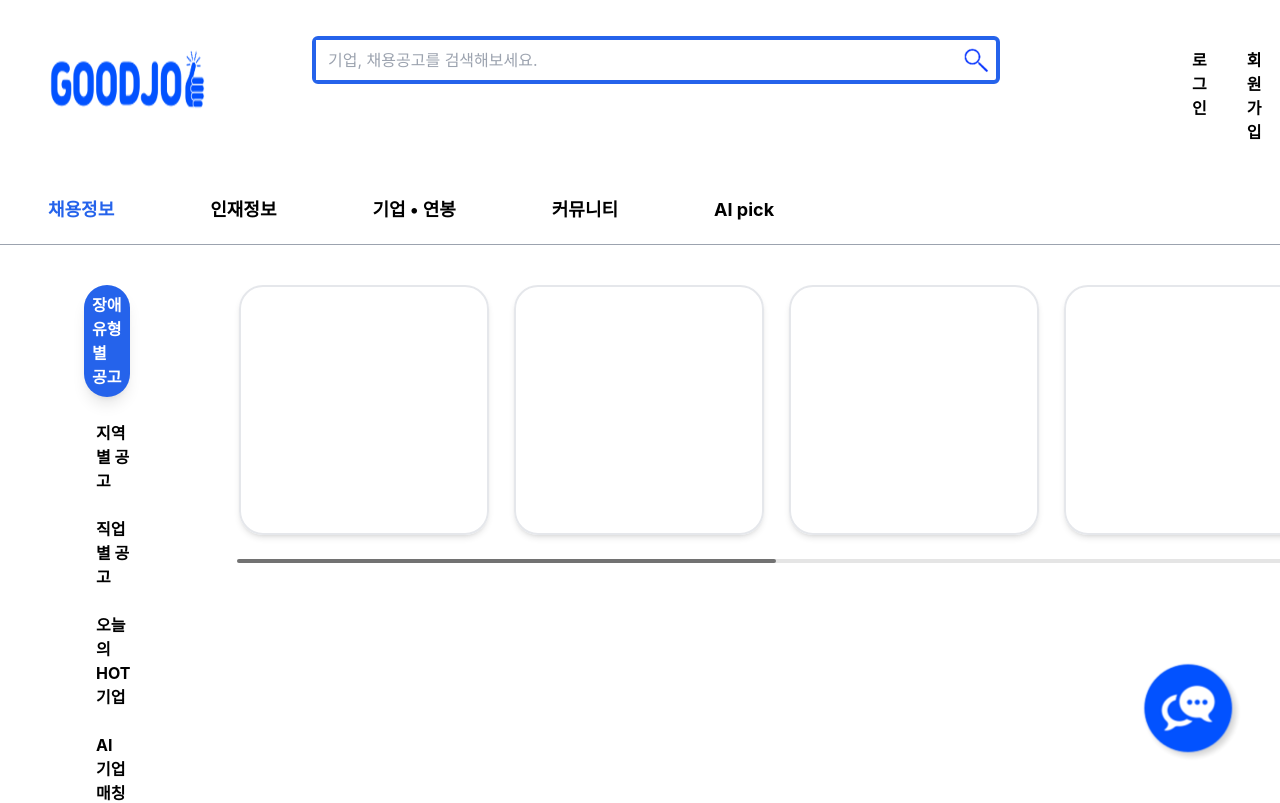
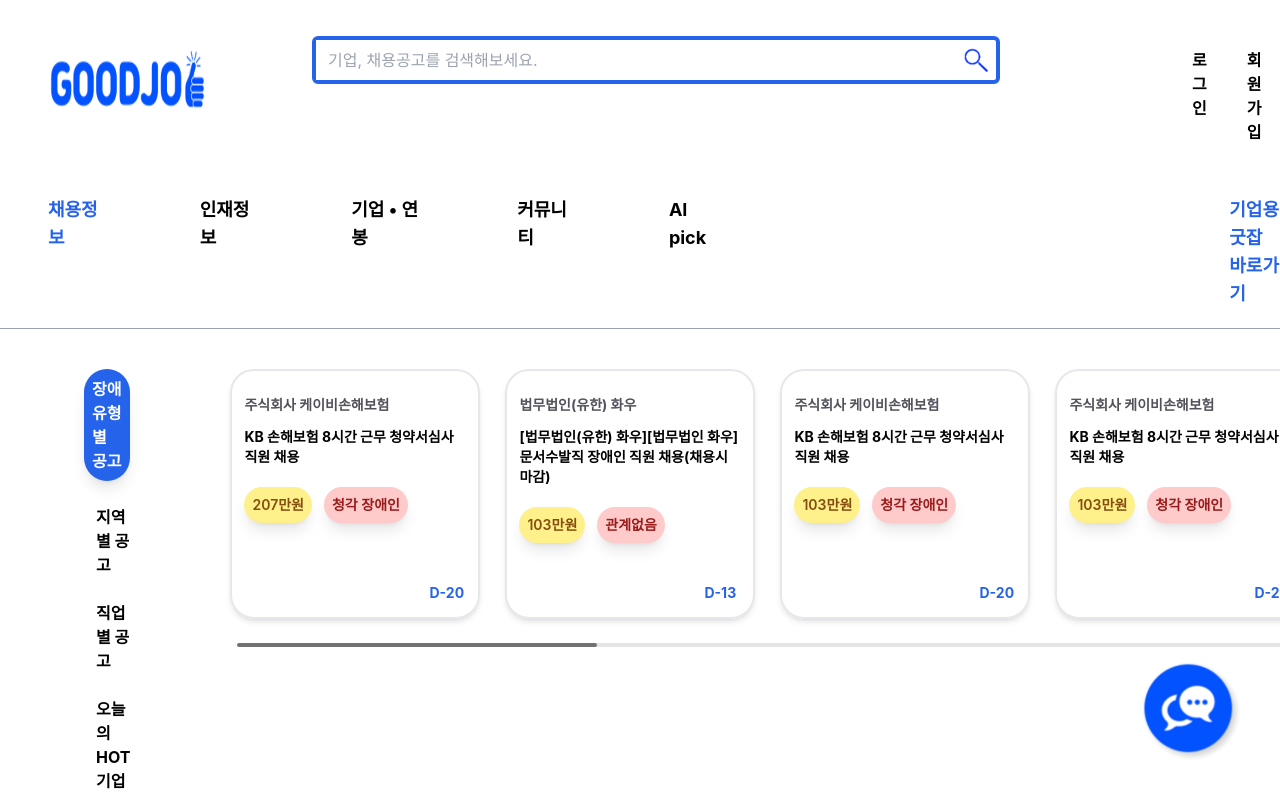
Before and after one commit to taek2222/Disabled_Person_Recruit, a React (Create React App) app: page / in a window 1280 px wide. Shown: the top 803 px of the page. Built offline with nearby package versions, Linux system fonts and the light colour scheme.

Commit message:
[Yoo] 데이터 추가

```diff
--- /dev/null
+++ b/src/component/Contents/Main/disableTypesData.js
@@ -0,0 +1,88 @@
+const disableTypes = [
+    {
+        type: '청각 장애인',
+        company: '주식회사 케이비손해보험',
+        title: 'KB 손해보험 8시간 근무 청약서심사직원 채용',
+        salary: '207만원',
+        deadline: 'D-20',
+    },
+    {
+        type: '관계없음',
+        company: '법무법인(유한) 화우',
+        title: '[법무법인(유한) 화우][법무법인 화우] 문서수발직 장애인 직원 채용(채용시 마감)',
+        salary: '103만원',
+        deadline: 'D-13',
+    },
+    {
+        type: '청각 장애인',
+        company: '주식회사 케이비손해보험',
+        title: 'KB 손해보험 8시간 근무 청약서심사직원 채용',
+        salary: '103만원',
+        deadline: 'D-20',
+    },
+    {
+        type: '청각 장애인',
+        company: '주식회사 케이비손해보험',
+        title: 'KB 손해보험 8시간 근무 청약서심사직원 채용',
+        salary: '103만원',
+        deadline: 'D-20',
+    },
+    {
+        type: '청각 장애인',
+        company: '주식회사 케이비손해보험',
+        title: 'KB 손해보험 8시간 근무 청약서심사직원 채용',
+        salary: '103만원',
+        deadline: 'D-20',
+    },
+    {
+        type: '청각 장애인',
+        company: '주식회사 케이비손해보험',
+        title: 'KB 손해보험 8시간 근무 청약서심사직원 채용',
+        salary: '103만원',
+        deadline: 'D-20',
+    },
+    {
+        type: '청각 장애인',
+        company: '주식회사 케이비손해보험',
+        title: 'KB 손해보험 8시간 근무 청약서심사직원 채용',
+        salary: '103만원',
+        deadline: 'D-20',
+    },
+    {
+        type: '청각 장애인',
+        company: '주식회사 케이비손해보험',
+        title: 'KB 손해보험 8시간 근무 청약서심사직원 채용',
+        salary: '103만원',
+        deadline: 'D-20',
+    },
+    {
+        type: '청각 장애인',
+        company: '주식회사 케이비손해보험',
+        title: 'KB 손해보험 8시간 근무 청약서심사직원 채용',
+        salary: '103만원',
+        deadline: 'D-20',
+    },
+    {
+        type: '청각 장애인',
+        company: '주식회사 케이비손해보험',
+        title: 'KB 손해보험 8시간 근무 청약서심사직원 채용',
+        salary: '103만원',
+        deadline: 'D-20',
+    },
+    {
+        type: '청각 장애인',
+        company: '주식회사 케이비손해보험',
+        title: 'KB 손해보험 8시간 근무 청약서심사직원 채용',
+        salary: '103만원',
+        deadline: 'D-20',
+    },
+    {
+        type: '청각 장애인',
+        company: '주식회사 케이비손해보험',
+        title: 'KB 손해보험 8시간 근무 청약서심사직원 채용',
+        salary: '103만원',
+        deadline: 'D-20',
+    },
+];
+
+export default disableTypes;
--- a/src/component/Contents/Main/main.js
+++ b/src/component/Contents/Main/main.js
@@ -5,52 +5,12 @@
 import { Scrollbar } from 'swiper/modules';
 
 import chat from '../../../image/content/chat.png';
+import disableTypes from './disableTypesData';
 
 const Main = () => {
     const info_categories = ["장애유형별 공고", "지역별 공고", "직업별 공고", "오늘의 HOT 기업", "AI 기업 매칭", "장애인고용장려금"];
     const [selectedCategory, setSelectedCategory] = useState(info_categories[0]);
-    const disableTypes = [
-        {
-            type: '청각 장애인',
-            title: '제목',
-            content: '내용',
-        },
-        {
-            type: '시각 장애인',
-            title: '제목',
-            content: '내용',
-        },
-        {
-            type: '청각 장애인',
-            title: '제목',
-            content: '내용',
-        },
-        {
-            type: '시각 장애인',
-            title: '제목',
-            content: '내용',
-        },
-        {
-            type: '청각 장애인',
-            title: '제목',
-            content: '내용',
-        },
-        {
-            type: '시각 장애인',
-            title: '제목',
-            content: '내용',
-        },
-        {
-            type: '청각 장애인',
-            title: '제목',
-            content: '내용',
-        },
-        {
-            type: '시각 장애인',
-            title: '제목',
-            content: '내용',
-        },
-    ];
+
 
     const handleCategoryClick = (category) => {
         setSelectedCategory(category);
@@ -79,9 +39,15 @@
                         >
                             {disableTypes.map((disableType, index) => (
                                 <SwiperSlide>
-                                    <div key={index} className="flex justify-center mb-8">
-                                        <div className="w-[250px] h-[250px] border-2 flex items-center justify-center rounded-3xl shadow-md">
-
+                                    <div key={index} className="justify-center mb-8">
+                                        <div className="w-[250px] h-[250px] ml-1 p-3 border-2 text-sm font-bold items-center justify-center rounded-3xl shadow-md hover:shadow-lg">
+                                            <p className="mt-3 text-zinc-600">{disableType.company}</p>
+                                            <p className="mt-3">{disableType.title}</p>
+                                            <div className="flex mt-5 font-semibold">
+                                                <p className="text-yellow-800 p-2 shadow-lg bg-yellow-200 rounded-full">{disableType.salary}</p>
+                                                <p className="ml-3 text-red-800 p-2 shadow-lg bg-red-200 rounded-full">{disableType.type}</p>
+                                            </div>
+                                            <p className="fixed bottom-12 ml-[185px] w-16 text-blue-600">{disableType.deadline}</p>
                                         </div>
                                     </div>
                                 </SwiperSlide>
@@ -118,7 +84,7 @@
                     {disableTypes.map((disableType, index) => (
                         <SwiperSlide>
                             <div key={index} className="flex justify-center mb-10">
-                                <div className="w-[300px] h-[300px] border-2 border-slate-400 bg-slate-50 flex items-center justify-center rounded-3xl shadow-md">
+                                <div className="w-[300px] h-[300px] border-2 border-slate-400 bg-slate-50 items-center justify-center rounded-3xl shadow-md hover:shadow-lg">
 
                                 </div>
                             </div>
--- a/src/component/Header/header.js
+++ b/src/component/Header/header.js
@@ -47,9 +47,9 @@
                                     {category}
                                 </p>
                             ))}
+                            <a href="http://localhost:8080"><p className="ml-[510px] text-blue-600 hover:cursor-pointer">기업용 굿잡 바로가기</p></a>
                         </div>
                     <div>
-
                 </div>
             </div>
             <div className="w-full h-px bg-gray-400 mt-5"></div>
```
Also changed, not shown: src/component/Contents/AI Pick/ai.js (added).
